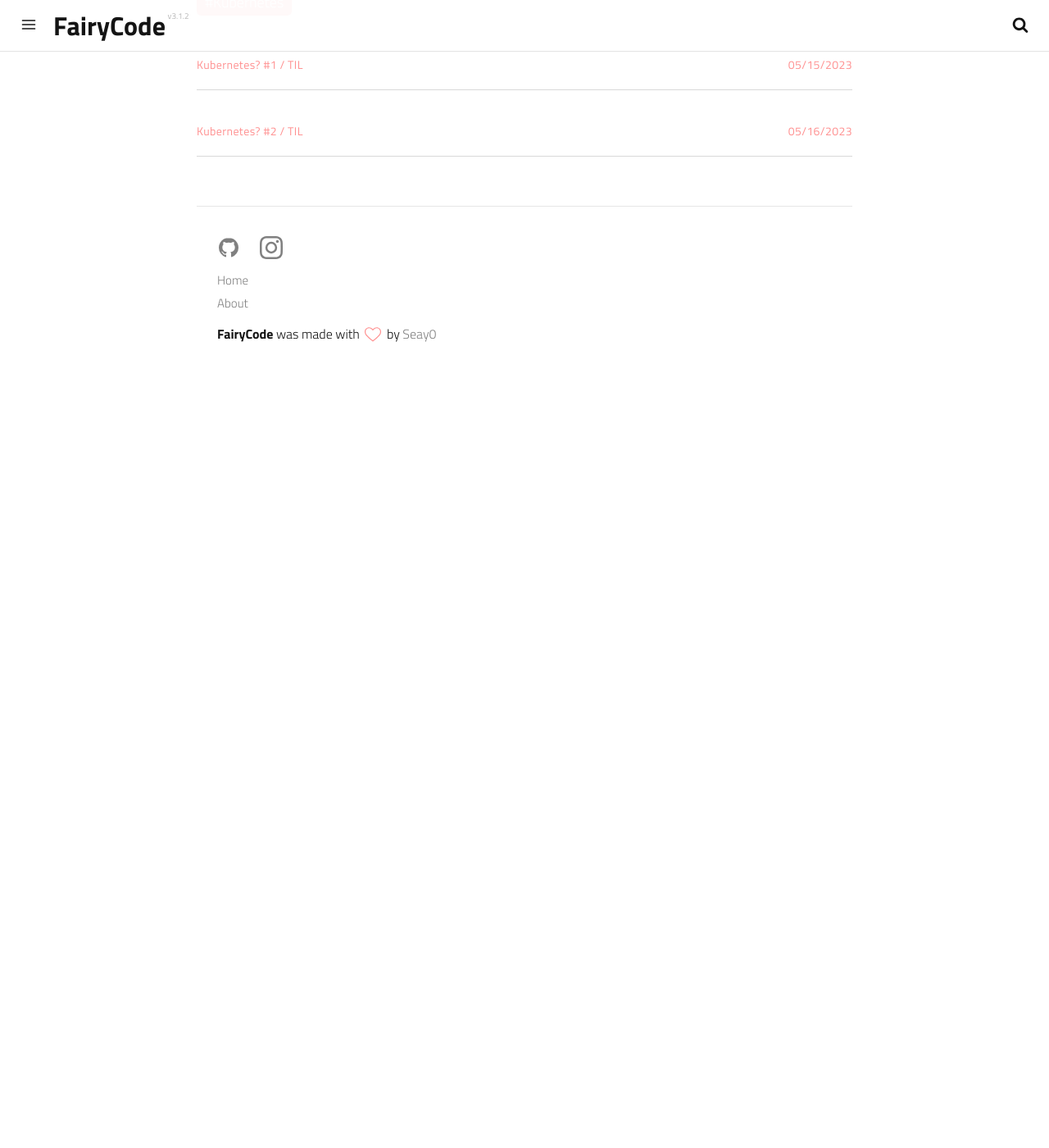
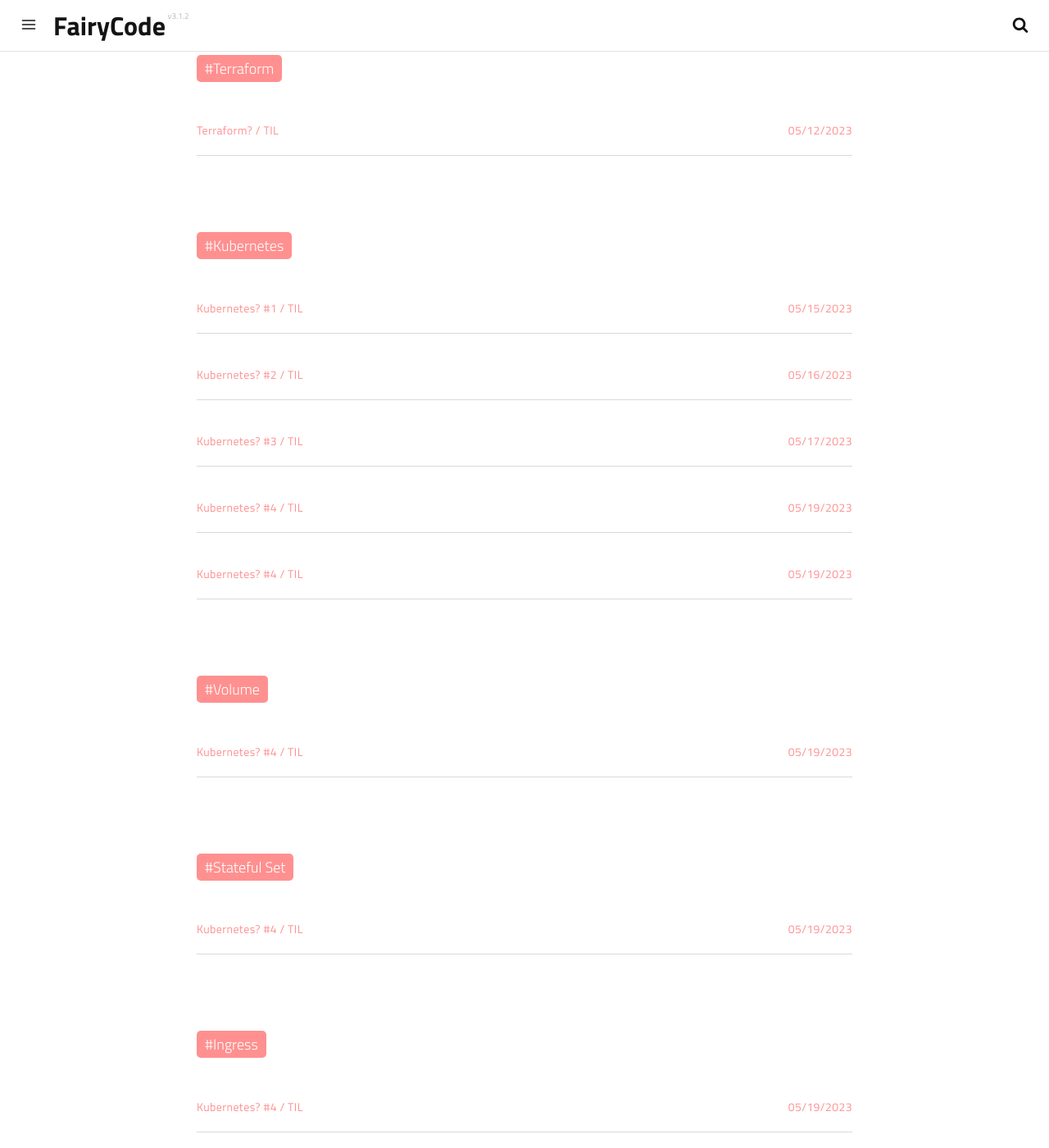
Before and after one commit to seay0/seay0.github.io, a Jekyll site: the page built from tags.html, in a window 1280 px wide and 1400 px high, scrolled down 11656 px. Shown: the whole window at 82% size. Built offline with Jekyll 4.4.1, drawn with Linux system fonts in a browser that asks for light colours; a script that is not in the unit is left out; before the commit the page ends 12112 px from its top, so only the background shows below that; some of the changed lines change nothing that is shown; some of the changed text lies outside the part shown.

Commit message:
stateful, ingress; ;

````diff
--- a/_posts/2023-05-16-Kubernetes#2-TIL.md
+++ b/_posts/2023-05-16-Kubernetes#2-TIL.md
@@ -2,7 +2,7 @@
 date: 2023-05-16 00:00:00
 layout: post
 title: Kubernetes? &#35;2 / TIL
-subtitle: 'Pod / Deployment '
+subtitle: 'Pod / Deployment'
 description: Pod / Deployment
 image: https://res.cloudinary.com/duruq2coh/image/upload/v1684374884/gitio/Kubernetes_ahpltn.png
 optimized_image: https://res.cloudinary.com/duruq2coh/image/upload/v1684374884/gitio/Kubernetes_ahpltn.png
@@ -131,7 +131,7 @@ Deployment는 **파드를 업데이트 하기 위한 선언적 명세**이다.
 
 쿠버네티스의 핵심은 **컨테이너를 오케스트레이션** 하는 것으로, 파드 장애 시 자동 복구하거나, 복제하거나 하는 등의 일을 자동으로 처리하는 데에 있다. AWS로 따지면 ECS가 하는 일과 비슷하다.
 
-결론적으로, 파드는 Deployment, StateFullset, Demonset을 이용해 관리하는 것이 바람직하다. 이 워크로드 리소스는 파드 템플릿을 항상 포함하고 있다.
+결론적으로, 파드는 Deployment, Stateful Set, Demonset을 이용해 관리하는 것이 바람직하다. 이 워크로드 리소스는 파드 템플릿을 항상 포함하고 있다.
 
 <br>
 
--- /dev/null
+++ b/_posts/2023-05-17-Kubernetes#3-TIL.md
@@ -0,0 +1,35 @@
+---
+date: 2023-05-17 00:00:00
+layout: post
+title: Kubernetes? &#35;3 / TIL
+subtitle: 'Pod / Deployment'
+description: Pod / Deployment
+image: https://res.cloudinary.com/duruq2coh/image/upload/v1684374884/gitio/Kubernetes_ahpltn.png
+optimized_image: https://res.cloudinary.com/duruq2coh/image/upload/v1684374884/gitio/Kubernetes_ahpltn.png
+category: Kubernetes
+tags:
+  - Kubernetes
+  - DevOps BootCamp
+author: seay0
+paginate: false
+---
+
+> ## **Kubernetes Workload**
+---
+
+
+
+```bash
+$ kubectl apply -f cozserver-deployment-v1.yaml --record
+Flag --record has been deprecated, --record will be removed in the future
+deployment.apps/cozserver created
+```
+
+```bash
+$ kubectl get pods
+NAME                         READY   STATUS    RESTARTS   AGE
+cozserver                    1/1     Running   0          33m
+cozserver-8467d957d9-6tn2k   1/1     Running   0          25s
+cozserver-8467d957d9-7zq76   1/1     Running   0          25s
+cozserver-8467d957d9-pp6jp   1/1     Running   0          25s
+```
--- /dev/null
+++ b/_posts/2023-05-19-Kubernetes#4-TIL.md
@@ -0,0 +1,82 @@
+---
+date: 2023-05-19 00:00:00
+layout: post
+title: Kubernetes? &#35;4 / TIL
+subtitle: 'Volume / Stateful Set'
+description: Volume / Stateful Set
+image: https://res.cloudinary.com/duruq2coh/image/upload/v1684374884/gitio/Kubernetes_ahpltn.png
+optimized_image: https://res.cloudinary.com/duruq2coh/image/upload/v1684374884/gitio/Kubernetes_ahpltn.png
+category: Kubernetes
+tags:
+  - Kubernetes
+  - Volume
+  - Stateful Set
+  - DevOps BootCamp
+author: seay0
+paginate: false
+---
+
+> ## **Kubernetes Stateful**
+---
+
+파드는 일시적이며 언제나 삭제될 수 있다. 즉, 파드 그 자체는 Stateless하다. 이러한 파드의 교체와 배치를 담당하는 것이 Deployment이다. Deployment는 레플리카셋을 통해 파드를 scale out하며, 이 때 만들어지는 파드들은 상호 대체 가능하다.
+
+파드에 상태를 남겨야 하는 Stateful 애플리케이션으로 MySQL, mongoDB, redis와 같은 데이터베이스가 있다. 데이터베이스 애플리케이션이 담긴 파드가 사라질 때, 데이터가 함께 사라지도록 두면 안된다. 그렇기 때문에 쿠버네티스에도 영속적인 데이터를 저장하기 위해 Volume을 연결할 수 있다. 파드에 Volume을 연결하여 데이터를 영속적으로 저장할 수 있다.
+
+하지만 파드 명세에 [PV(Persistence Volume)](https://kubernetes.io/ko/docs/concepts/storage/persistent-volumes)를 정의해서 직접 연결하는 것은 스토리지와 애플리케이션 간에 긴밀한 결합을 도입하기 때문에 좋은 방법이 아니다.
+
+이 결합으로 인해 다음과 같은 제한과 단점이 발생할 수 있다.
+
+* **이식성 부족** : 특정 스토리지 인프라에 묶이게 되어 이식성이 제한되고 응용 프로그램 및 관련 데이터를 다른 클러스터 또는 스토리지 솔루션으로 이동하기 어렵다.
+* **제한된 유연성** : 애플리케이션과 독립적으로 스토리지 리소스를 확장하고 관리하는 기능이 제한될 수 있다. 예를 들어 PV 크기를 조정하거나 마이그레이션하려는 경우 연결된 파드를 중지하거나 다시 시작해야 애플리케이션이 중단될 수 있다.
+* **복잡성 및 유지 관리** : 추가적인 복잡성과 유지 관리 오버헤드가 발생할 수 있다. (애플리케이션 수준의 프로비저닝, 크기 조정 및 백업과 같은 스토리지 관련 작업 처리)
+* **보안 및 격리** : 스토리지 별 세부 정보와 자격 증명을 애플리케이션 계층에 노출할 수 있다. 애플리케이션이 낮은 수준의 스토리지 작업 및 설정에 액세스할 수 있으므로 잠재적으로 보안 및 격리가 손상될 수 있다.
+
+이러한 의존도를 줄이기 위해 PVC(Persistence Volume Claim)을 이용해 PV와 연결한다. PVC는 파드가 볼륨의 세부 사항을 몰라도 볼륨을 사용할 수 있게 도와준다.
+* PV는 실제로 데이터가 저장되는 공간이다.
+* PVC는 기본 스토리지 인프라에서 애플리케이션을 분리하는 상위 수준의 추상화 계층 역할을 한다.
+* PVC는 PV를 선택, 연결해 주는 요청 그 자체이다.
+
+<br>
+
+### **PVC 작동 방식**
+---
+
+```PVC 생성 → PV에 바인딩 → PV 탑재 → 라이프사이클 관리```
+
+1. Kubernetes에서 스토리지를 사용하기 위해 파드는 용량, 액세스 모드 및 스토리지 클래스와 같은 원하는 **스토리지 요구 사항**을 지정하여 **PVC 객체를 생성**한다.
+2. PVC가 생성되면 Kubernetes 컨트롤 플레인은 **PVC의 요구사항과 일치하는 적합한 PV**를 찾는다. 일치하는 PV가 사용 가능하고, 아직 다른 PVC에 바인딩 되지 않는 경우 PVC에 **동적으로 바인딩**된다.
+3. PVC가 PV에 바인딩된 후 포드는 사양에서 **PVC를 참조**할 수 있다. 파드가 노드에 예약되면 PVC와 연결된 PV가 지정된 마운트 경로에서 **파드의 파일 시스템에 마운트**된다.
+4. PVC는 **라이프사이클 관리 기능**을 제공한다. PVC 크기를 조정하여 더 많거나 적은 스토리지를 요청할 수 있으며 Kubernetes는 그에 따라 연결된 **PV를 동적으로 조정**한다. 더 이상 필요하지 않은 경우 PVC를 삭제할 수도 있으며 구성된 회수 정책에 따라 연결된 PV를 회수하거나 삭제할 수 있다.
+
+PVC를 사용함으로써 애플리케이션은 **특정 스토리지 세부 정보에 구애받지 않고 이동**할 수 있고, 기본 스토리지 인프라와 독립적으로 만들 수 있다. PVC는 Kubernetes 클러스터 내에서 **스토리지 리소스를 관리하고 소비**하는 유연하고 확장 가능한 방법을 제공한다.
+
+![](https://res.cloudinary.com/duruq2coh/image/upload/v1684732117/gitio/post/kubernetes/hlEhZmhAzKDKCuc5fQC4r-1650398862538_yuvpwa.png)
+
+파드를 정의할 때 PVC를 통해 볼륨에 연결할 수 있다. 이러한 파드를 Deployment로 배포해도, PVC를 통해 연결되는 볼륨은 하나이기 때문에 결국 같은 스토리지를 사용하는 모양새가 된다.
+
+파드마다 별도의 데이터를 저장할 수 있게 만들려면, **수평 확장되는 파드**에 서로 다른 PV가 연결되어야 한다. 파드가 PV를 동적으로 요청해서 그때그때 볼륨이 생성되게 하면 [스토리지 클래스 리소스](https://kubernetes.io/ko/docs/concepts/storage/dynamic-provisioning/)는 사용자가 요청할 때, 자동으로 PV를 프로비저닝 할 수 있게 돕는다.
+
+![](https://res.cloudinary.com/duruq2coh/image/upload/v1684732986/gitio/post/kubernetes/9mrE0wievDmSR9yeTbnF1-1650398888796_dihi4j.png)
+
+<br>
+
+### **StatefulSet**
+---
+
+애플리케이션 구성(파드)을 복제해도, 스토리지 클래스를 이용해 파드가 필요로 하는 볼륨을 자동으로 프로비저닝하여 연결한다. 따라서 첫 번째 파드를 primary(master), 두 번째 파드를 secondary 복제본처럼 구성하는 것도 가능하다.
+
+Deployment와 StatefulSet 둘 다 동일한 컨테이너 스펙을 기반으로 둔 파드들을 관리한다는 점에서 같지만, StatefulSet은 **파드의 순서**와 **고유성**을 보장한다. StatefulSet이 생성한 파드는 **상호 대체할 수 없는 파드**이다.
+
+**StatefulSet을 사용할 때 주의 사항**
+* 파드에 지정된 스토리지는 관리자에 의해 PVP(Persistent Volume Provisioning)를 기반으로하는 스토리지 클래스를 요청해서 프로비전하거나 사전에 프로비전에 되어야 한다.
+* *Headless Service가 필요하다.
+
+<br>
+
+**Q .** 네트워크 트래픽에 따라 요청이 랜덤하게 분산되는 일반적 서비스에 비해, Headless Service는 특정 StatefulSet에 트래픽을 보낸다. 그렇게 해야하는 이유는 무엇일까?
+
+* **A .** Headless Service는 StatefulSet의 **개별 파드에 직접 액세스하고 통신할 수 있는 방법**을 제공하여 안정적인 네트워크 ID를 유지하고 트래픽 분산에 대한 더 많은 제어를 제공한다. 이는 StatefulSet 내에서 **정렬된 통신, 결정론적 동작 또는 사용자 정의 로드 밸런싱이 필요한 애플리케이션**에 특히 유용하다.
+
+---
+*Headless Service : 로드 밸런싱을 수행하거나 클러스터 IP를 제공하지 않고 파드 집합을 노출하는 데 사용되는 특수한 유형의 서비스이다. 클러스터 IP가 할당되고 로드 밸런싱을 사용해 개별 파드와 직접 통신할 수 있다.
--- /dev/null
+++ b/_posts/2023-05-22-Kubernetes#5-TIL.md
@@ -0,0 +1,144 @@
+---
+date: 2023-05-19 00:00:00
+layout: post
+title: Kubernetes? &#35;4 / TIL
+subtitle: 'Network / Ingress'
+description: Network / Ingress
+image: https://res.cloudinary.com/duruq2coh/image/upload/v1684374884/gitio/Kubernetes_ahpltn.png
+optimized_image: https://res.cloudinary.com/duruq2coh/image/upload/v1684374884/gitio/Kubernetes_ahpltn.png
+category: Kubernetes
+tags:
+  - Kubernetes
+  - Ingress
+  - DevOps BootCamp
+author: seay0
+paginate: false
+---
+
+> ## **Kubernetes Network**
+---
+
+**Ingress**
+
+Ingress는 클러스터 내의 서비스에 대한 외부 접근을 관리하는 API 게이트웨이이다. 일반적으로 HTTP를 관리하며 로드밸런서, SSL Termination, 가상 호스팅을 제공한다.
+
+외부 IP 주소를 할당해 주는 서비스와 로드 밸런서를 생성하고 컨테이너로 트래픽을 보내는 방법을 이용하여 파드를 노출시킬 수 있다. 그렇다면 Ingress를 별도로 사용해야 하는 이유는 무엇일까?
+
+Ingress 리소스는 **로드 밸런싱**과 더불어 **호스트 기반 라우팅**을 지원한다. (밑에 실습에서 만든 서비스는 로드 밸런서와 클러스터 IP로 바꿨기 때문에 Ingress가 로드 밸런서의 역할을 수행해야 한다.)
+
+아주 단순한 애플리케이션도 서비스는 두 개 이상의 HTTP 요청을 가지는 것이 보통인데, 각각 Web Server와 WAS로 대표된다. 이러한 서비스의 접근을 별도의 포트로 구분하여 접속하게 할 수도 있지만, **하나의 호스트 상에서 라우팅으로 구분**하면 보다 유연한 서비스를 만들 수 있다.
+```
+ex >
+Web Server는 '/'로, WAS는 '/api'로 라우팅할 수 있다.
+
+YAML 파일에서 spec.rules.host에 **별도의 호스트**를 지정하여 Web Server는 www.domain.click, WAS는 api.domain.click으로 설정하는 것도 가능하다.
+```
+
+실습으로 Ingress를 만들고 적용해보자.
+
+1. 기존 서비스 타입을 LoadBalancer로 ClusterIP로 바꾸고 적용한다. ClusterIP는 클러스터 내에서만 접근이 가능하며 더 이상 EXTERNAL-IP는 사용할 수 없다.
+2. Ingress 리소스를 다음과 같이 만들고 적용한다. ```kubectl apply -f ingress.yaml```
+
+```yaml
+# ingress.yaml
+apiVersion: networking.k8s.io/v1
+kind: Ingress
+metadata:
+  name: nginx
+  namespace: default
+spec:
+  rules:
+  - host: localhost
+    http:
+      paths:
+      - path: /
+        pathType: Prefix
+        backend:
+          service:
+            name: nginx
+            port:
+              number: 80
+```
+
+3. 생성된 Ingress는 ```kubectl get ingress```를 통해 조회할 수 있다.
+
+```bash
+> kubectl get ingress
+NAME                              CLASS    HOSTS       ADDRESS   PORTS   AGE
+ingress.networking.k8s.io/nginx   <none>   localhost             80      2m24s
+# 여기에 Ingress가 생성되었다.
+```
+
+4. Ingress는 Ingress 리소스(정책 그 자체) 외에도 *Ingress 컨트롤러(정책을 실행시키는 도구)가 반드시 필요하다. minikube를 사용하는 경우, Ingress 컨트롤러는 애드온으로 별도의 설치가 필요하다.
+
+```bash
+> minikube addons enable ingress
+💡  ingress is an addon maintained by Kubernetes. For any concerns contact minikube on GitHub.
+
+...
+
+🌟  The 'ingress' addon is enabled
+
+> kubectl get pods -n ingress-nginx
+NAME                                        READY   STATUS      RESTARTS   AGE
+ingress-nginx-admission-create-fjkh8        0/1     Completed   0          61s
+ingress-nginx-admission-patch-g7jzr         0/1     Completed   0          61s
+ingress-nginx-controller-6cc5ccb977-7hjfj   1/1     Running     0          61s
+# nginx-controller가 작동중인 것을 확인할 수 있다.
+```
+
+5. 설치가 완료되면, ```minikube tunnel```로 터널을 열고 http://localhost 에 접속해보면 다음과 같이 nginx 서버가 열린 것을 확인할 수 있다.
+
+
+**Q .**
+애플리케이션에 HTTP 500과 같은 에러가 발생한 경우, 컨테이너를 다시 실행해야 한다. HTTP 에러가 발생했다는 것을 어떻게 알 수 있고, 어떻게 해야 쿠버네티스가 에러가 발생한 컨테이너를 자동으로 재시작하게 만들 수 있을까?
+
+**A .**
+
+**HTTP 에러 발생 시기 식별**
+* 컨테이너에서 실행중인 애플리케이션에서 HTTP 오류가 발생하는 시기를 알기 위해 Kubernetes 클러스터에 대한 모니터링 및 로깅을 구성할 수 있다. **모니터링 도구**(Prometheus, Grafana 등)를 이용해 HTTP 응답 코드를 비롯한 지표를 수집하여 애플리케이션의 상태와 성능을 추적할 수 있다.
+
+* **로깅 솔루션**(Elasticsearch, Kibana, Grafana 등)을 설정하여 애플리케이션에서 생성된 로그를 캡처하고 분석할 수 있다. 로그를 모니터링하면 HTTP 오류를 검색하고 발생 시기를 식별할 수 있다.
+
+<br>
+
+**Liveness probes**
+
+Liveness probes는 주기적으로 컨테이너의 상태를 확인하고 프로브가 실패하면 자동으로 다시 시작한다. 애플리케이션의 특정 엔드포인트에 HTTP 요청을 하고 예상되는 응답 코드 범위를 지정하도록 Liveness probes를 구성할 수 있다.
+
+다음은 Kubernetes 배포 매니페스트에서 Liveness probes를 구성하는 예이다.
+
+```yaml
+apiVersion: apps/v1
+kind: Deployment
+metadata:
+  name: your-app
+spec:
+  replicas: 1
+  selector:
+    matchLabels:
+      app: your-app
+  template:
+    metadata:
+      labels:
+        app: your-app
+    spec:
+      containers:
+        - name: your-app-container
+          image: your-app-image
+          ports:
+            - containerPort: 80
+          livenessProbe:
+            httpGet:
+              path: /health
+              port: 80
+            initialDelaySeconds: 15
+            periodSeconds: 10
+```
+
+Liveness probes는 컨테이너가 시작된 후 15초부터 시작하여 10초마다 컨테이너의 /health 엔드포인트에 대한 HTTP GET 요청을 만든다. 응답 코드가 성공 범위(오류의 경우 500)를 벗어나면 Kubernetes는 자동으로 컨테이너를 재시작한다.
+
+이렇게 Liveness probes를 구성하면 HTTP 오류가 발생한 컨테이너가 자동으로 재시작되어 애플리케이션의 가용성과 안정성을 유지하는 데 도움이 된다.
+
+---
+* Ingress Controller : 규칙을 이행하는 실질적인 애플리케이션 컨테이너이며, nginx 같은 애플리케이션이 예시이다. (nginx는 호스트 기반 라우팅 로드 밸런싱이다.)
````
